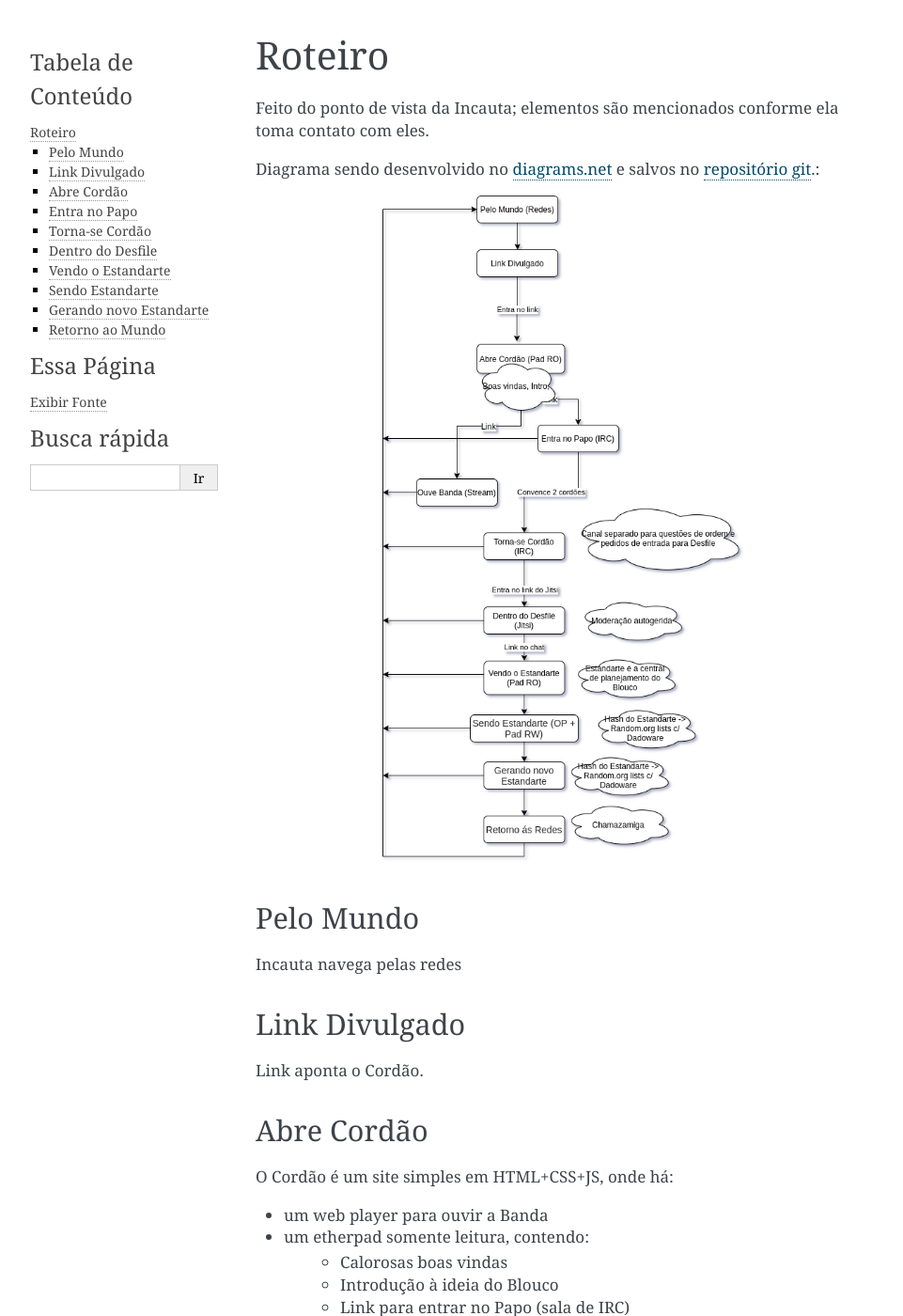
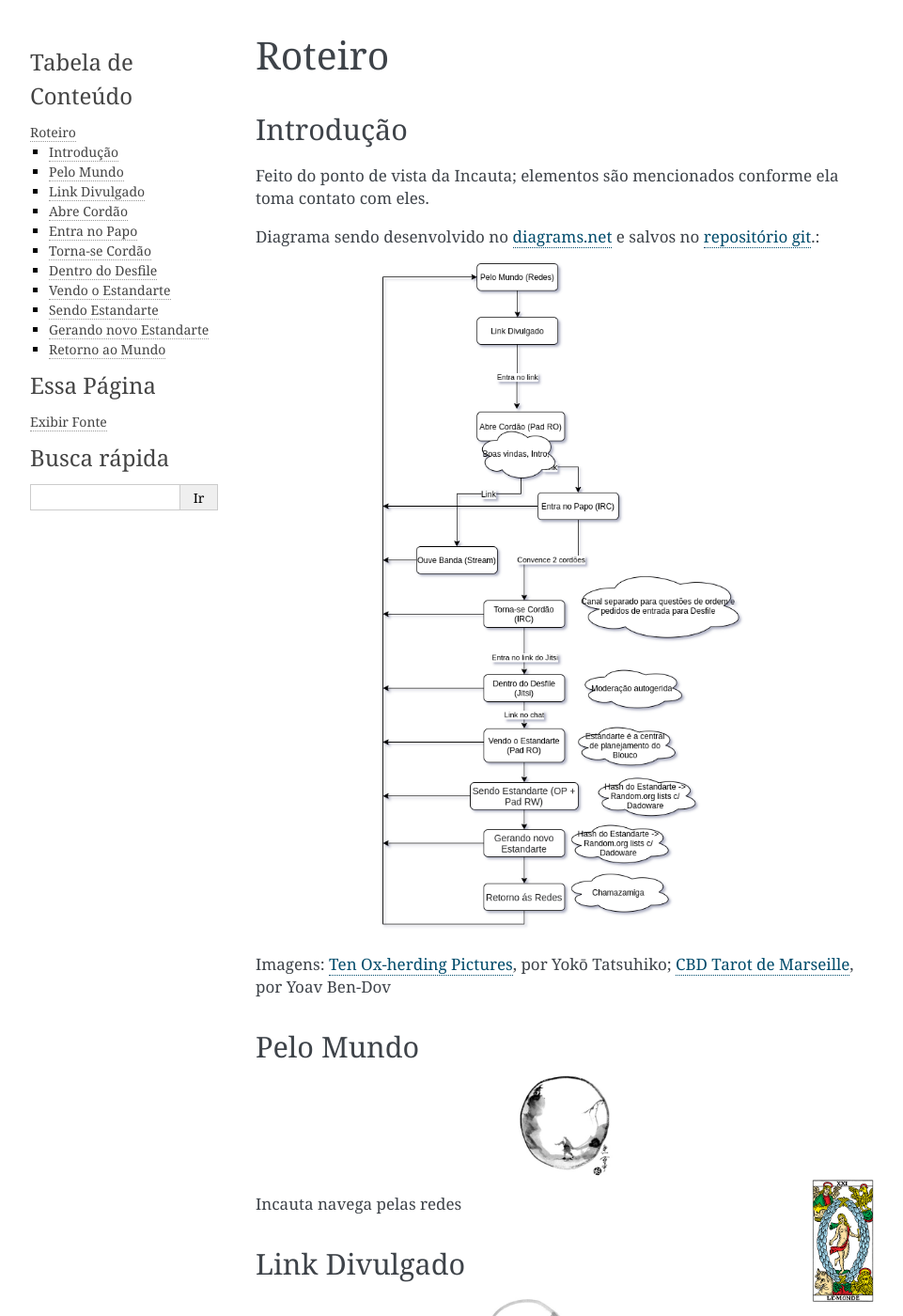
Before and after one commit to blouco/openblouco, a Sphinx documentation site: the page built from docs/roteiro.rst, in a window 1280 px wide and 1400 px high. Shown: the whole window at 94% size, without its empty margins (148-1109 px from the left). Built offline with Sphinx 7.4.7, drawn with Linux system fonts in a browser that asks for light colours.

Commit message:
Adiciona imagens Ox/Marseille no roteiro

```diff
--- a/docs/roteiro.rst
+++ b/docs/roteiro.rst
@@ -1,5 +1,8 @@
 Roteiro
 =======
+
+Introdução
+----------
 
 Feito do ponto de vista da Incauta; elementos são mencionados conforme ela toma contato com eles.
 
@@ -10,17 +13,40 @@
 .. _diagrams.net: https://diagrams.net
 .. _repositório git: https://github.com/blouco/openblouco
 
-.. image:: https://github.com/blouco/openblouco/blob/main/blouco.png?raw=true
+.. image:: images/diagrama.png
   :width: 400
   :align: center
 
+Imagens: `Ten Ox-herding Pictures`_, por Yokō Tatsuhiko; `CBD Tarot de Marseille`_, por Yoav Ben-Dov
+
+.. _Ten Ox-herding Pictures: https://terebess.hu/english/oxherding.html
+.. _CBD Tarot de Marseille: http://www.cbdtarot.com/download/
+
 Pelo Mundo
 ----------
+
+.. image:: images/ox/cow01.jpg
+  :width: 100
+  :align: center
+
+.. image:: images/tarot/a21.jpg
+  :width: 70
+  :align: right
+
 
 Incauta navega pelas redes
 
 Link Divulgado
 --------------
+
+.. image:: images/ox/cow02.jpg
+  :width: 100
+  :align: center
+
+
+.. image:: images/tarot/a22.jpg
+  :width: 70
+  :align: right
 
 
 Link aponta o Cordão.
@@ -29,6 +55,14 @@
 
 Abre Cordão
 -----------
+
+.. image:: images/ox/cow03.jpg
+  :width: 100
+  :align: center
+
+.. image:: images/tarot/a02.jpg
+  :width: 70
+  :align: right
 
 O Cordão é um site simples em HTML+CSS+JS, onde há:
 
@@ -45,6 +79,14 @@
 Entra no Papo
 -------------
 
+.. image:: images/ox/cow04.jpg
+  :width: 100
+  :align: center
+
+.. image:: images/tarot/a18.jpg
+  :width: 70
+  :align: right
+
 O Papo é uma sala de IRC, ou outra plataforma *chat* onde as pessoas possam escolher nicknames e haja mecanismos de moderação.
 
 A Incauta pode tornar-se Cordão através de um mecanismo ainda a ser definido.
@@ -52,10 +94,26 @@
 Torna-se Cordão
 ---------------
 
+.. image:: images/ox/cow05.jpg
+  :width: 100
+  :align: center
+
+.. image:: images/tarot/a06.jpg
+  :width: 70
+  :align: right
+
 Um canal separado da plataforma utilizada para o Papo será destinada para quem voluntariar-se como Cordão, tendo a tarefa de ajudar a manter o ambiente em segurança e também de servir de "membrana" para a Banda e o Desfile, com algum mecanismo simples de convite ou veto (e.g. 2 pessoas precisam autorizar), ou critério colaborativo.
 
 Dentro do Desfile
 -----------------
+
+.. image:: images/ox/cow06.jpg
+  :width: 100
+  :align: center
+
+.. image:: images/tarot/a11.jpg
+  :width: 70
+  :align: right
 
 O Desfile é uma sala de Jitsi, onde as pessoas podem interagir por vídeo e/ou áudio, em paralelo à música da Banda.
 
@@ -66,6 +124,14 @@
 
 Vendo o Estandarte
 ------------------
+
+.. image:: images/ox/cow07.jpg
+  :width: 100
+  :align: center
+
+.. image:: images/tarot/a04.jpg
+  :width: 70
+  :align: right
 
 O Estandarte é a central de organização e planejamento de todo o Blouco, de onde saem os links de organização da Banda, do Cordão.  O link de acesso somente-leitura é colado periodicamente no chat do Desfile.
 
@@ -81,11 +147,27 @@
 Sendo Estandarte
 ----------------
 
+.. image:: images/ox/cow08.jpg
+  :width: 100
+  :align: center
+
+.. image:: images/tarot/a16.jpg
+  :width: 70
+  :align: right
+
 
 O acesso com escrita do pad do Estandarte é liberado para todos do Cordão.  Após um tempo de interação com o pad, seu conteúdo é passado pela Porta-Estandarte através de um Hash MD5, cujo conteúdo será usado como semente para o sorteio das palavras de geração do próximo Estandarte.
 
 Gerando novo Estandarte
 -----------------------
+
+.. image:: images/ox/cow09.jpg
+  :width: 100
+  :align: center
+
+.. image:: images/tarot/a03.jpg
+  :width: 70
+  :align: right
 
 A base de início de um Estandarte é uma "senha" de N (a definir) palavras escolhidas da `lista Diceware`. Seus componentes são utilizados para criar:
 
@@ -109,4 +191,12 @@
 Retorno ao Mundo
 ----------------
 
+.. image:: images/ox/cow10.jpg
+  :width: 100
+  :align: center
+
+.. image:: images/tarot/a19.jpg
+  :width: 70
+  :align: right
+
 Incauta volta para as redes, falando sobre o Blouco e anunciando o link do próximo Estandarte.
```
Also changed, not shown: docs/images/diagrama.png (added), 2 other files.
